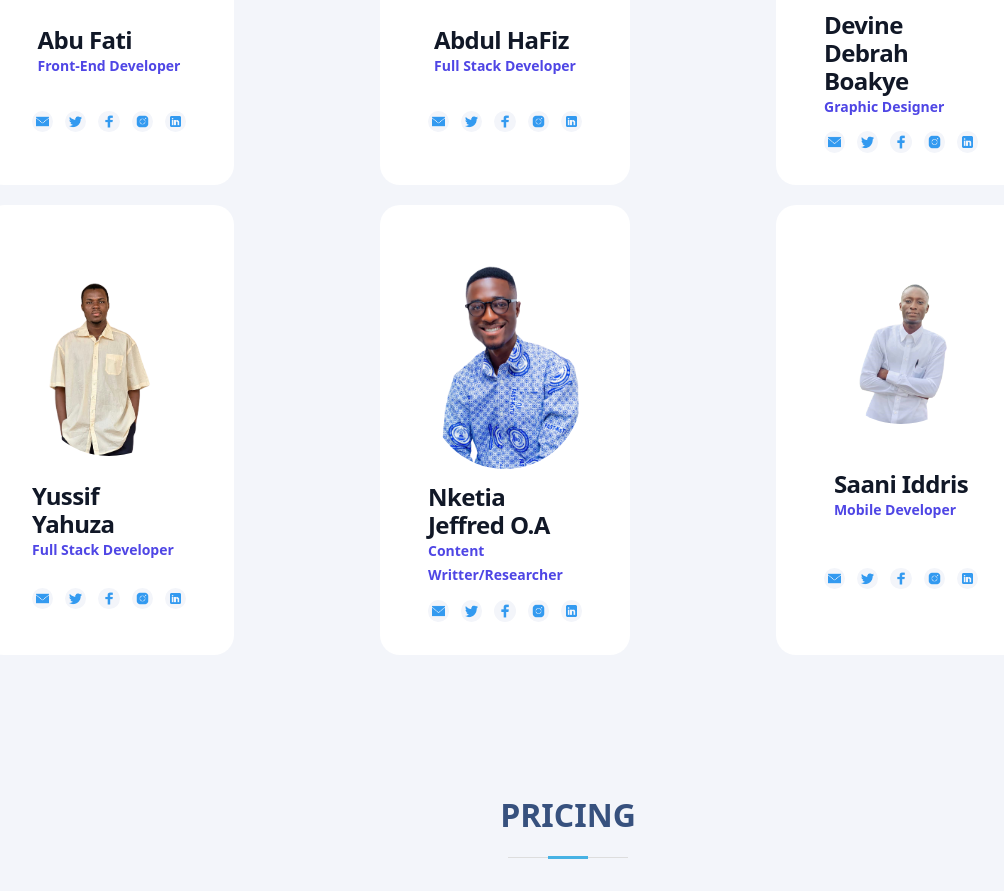
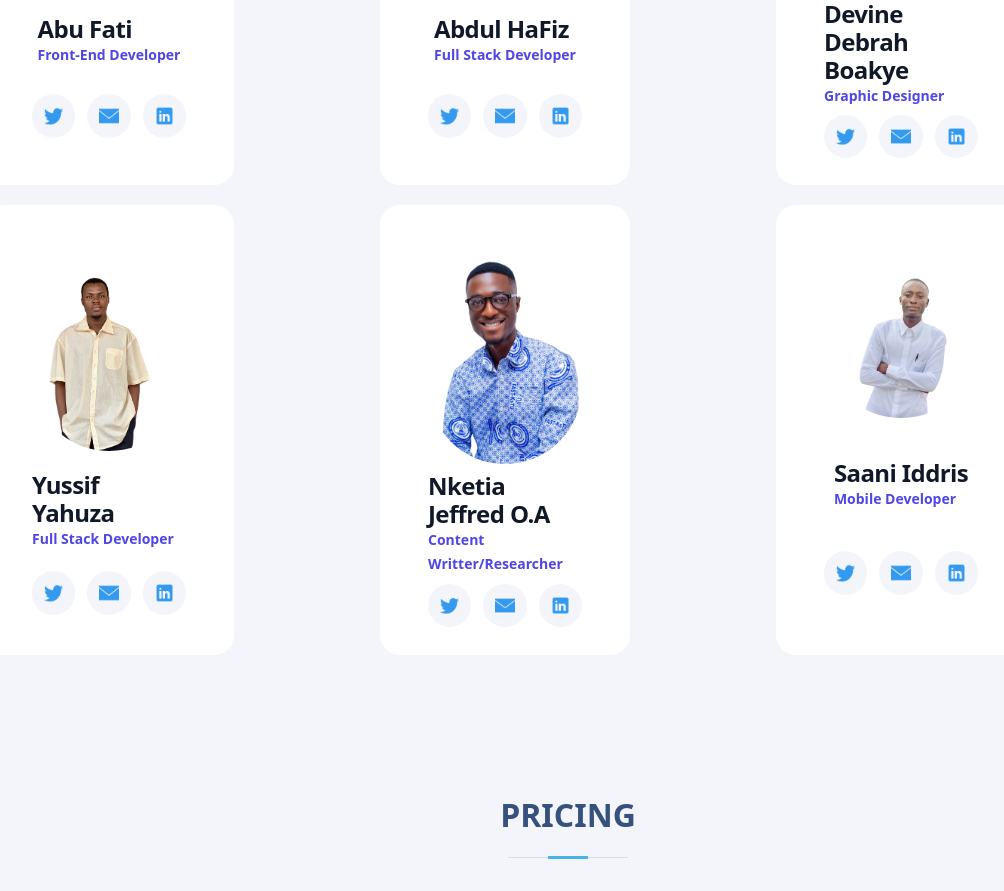
Before and after one commit to SynthoTech/our-landing-page, a React (Vite) app in the folder client/: page / in a window 1280 px wide. Shown: the part 3312-4203 px from the top of the page, without its empty margins (72-1076 px from the left). Built offline with nearby package versions, Linux system fonts and the light colour scheme.

Commit message:
Minor fixes

```diff
--- a/client/src/components/Team.jsx
+++ b/client/src/components/Team.jsx
@@ -1,6 +1,6 @@
 import React from "react";
 import { SectionWrapper } from "../hoc";
-import { team, socials } from "../constants";
+import { team } from "../constants";
 import { Tilt } from "react-tilt";
 import { motion } from "framer-motion";
 import { styles } from "../styles";
@@ -41,7 +41,7 @@ const Team = () => {
                   >
                     <img
                       className="h-[100%] w-[100%] rounded-full"
-                      src={team.icon}
+                      src={team.image}
                       alt=""
                     />
                     <div>
@@ -53,16 +53,33 @@ const Team = () => {
                       </p>
                     </div>
                     <div className="flex gap-3">
-                      {socials.map((social, index) => (
-                        <div
-                          key={social.name}
-                          className="border-none rounded-full bg-[#f3f5fa]"
-                        >
-                          <a href={social.url}>
-                            <img src={social.icon} alt="" className="p-1" />
-                          </a>
-                        </div>
-                      ))}
+                      <div className="border-none rounded-full bg-[#f3f5fa]">
+                        <a href={team.twitterUrl} target="_blank">
+                          <img
+                            src={team.twitterIcon}
+                            alt={team.twitter}
+                            className="p-3"
+                          />
+                        </a>
+                      </div>
+                      <div className="border-none rounded-full bg-[#f3f5fa]">
+                        <a href={team.emailUrl} target="_blank">
+                          <img
+                            src={team.emailIcon}
+                            alt={team.email}
+                            className="p-3"
+                          />
+                        </a>
+                      </div>
+                      <div className="border-none rounded-full bg-[#f3f5fa]">
+                        <a href={team.linkedinUrl} target="_blank">
+                          <img
+                            src={team.linkedinIcon}
+                            alt={team.linkedin}
+                            className="p-3"
+                          />
+                        </a>
+                      </div>
                     </div>
                   </div>
                 </Tilt>
--- a/client/src/constants/index.js
+++ b/client/src/constants/index.js
@@ -64,61 +64,87 @@ export const services = [
 
 export const team = [
   {
-    icon: Fati,
+    image: Fati,
     name: "Abu Fati",
     role: "Front-End Developer",
+    email: "email",
+    emailUrl: "mailto:example@gmail.com",
+    emailIcon: email,
+    twitter: "twitter",
+    twitterUrl: "example@gmail.com",
+    twitterIcon: twitter,
+    linkedin: "linkedIn",
+    linkedinUrl: "example@gmail.com",
+    linkedinIcon: linkedin,
   },
   {
-    icon: Hafiz,
+    image: Hafiz,
     name: "Abdul HaFiz",
     role: "Full Stack Developer",
+    email: "email",
+    emailUrl: "mailto:example@gmail.com",
+    emailIcon: email,
+    twitter: "twitter",
+    twitterUrl: "example@gmail.com",
+    twitterIcon: twitter,
+    linkedin: "linkedIn",
+    linkedinUrl: "example@gmail.com",
+    linkedinIcon: linkedin,
   },
   {
-    icon: Devine,
+    image: Devine,
     name: "Devine Debrah Boakye",
     role: "Graphic Designer",
+    email: "email",
+    emailUrl: "mailto:example@gmail.com",
+    emailIcon: email,
+    twitter: "twitter",
+    twitterUrl: "example@gmail.com",
+    twitterIcon: twitter,
+    linkedin: "linkedIn",
+    linkedinUrl: "example@gmail.com",
+    linkedinIcon: linkedin,
   },
   {
-    icon: Yussif,
+    image: Yussif,
     name: "Yussif Yahuza",
     role: "Full Stack Developer",
+    email: "email",
+    emailUrl: "mailto:yussifyahuza12@gmail.com",
+    emailIcon: email,
+    twitter: "twitter",
+    twitterUrl: "https://twitter.com/yussif_yahuza12",
+    twitterIcon: twitter,
+    linkedin: "linkedIn",
+    linkedinUrl: "https://www.linkedin.com/in/yussif-yahuza",
+    linkedinIcon: linkedin,
   },
   {
-    icon: Jeff,
+    image: Jeff,
     name: "Nketia Jeffred O.A",
     role: "Content Writter/Researcher",
+    email: "email",
+    emailUrl: "mailto:example@gmail.com",
+    emailIcon: email,
+    twitter: "twitter",
+    twitterUrl: "example@gmail.com",
+    twitterIcon: twitter,
+    linkedin: "linkedIn",
+    linkedinUrl: "example@gmail.com",
+    linkedinIcon: linkedin,
   },
   {
-    icon: Zamani,
+    image: Zamani,
     name: "Saani Iddris",
     role: "Mobile Developer",
+    email: "email",
+    emailUrl: "mailto:example@gmail.com",
+    emailIcon: email,
+    twitter: "twitter",
+    twitterUrl: "example@gmail.com",
+    twitterIcon: twitter,
+    linkedin: "linkedIn",
+    linkedinUrl: "example@gmail.com",
+    linkedinIcon: linkedin,
   },
 ];
-
-export const socials = [
-  {
-    name: "email",
-    url: "mailto:example@gmail.com",
-    icon: email,
-  },
-  {
-    name: "twitter",
-    url: "example@gmail.com",
-    icon: twitter,
-  },
-  {
-    name: "facebook",
-    url: "example@gmail.com",
-    icon: facebook,
-  },
-  {
-    name: "instagram",
-    url: "example@gmail.com",
-    icon: instagram,
-  },
-  {
-    name: "linkedIn",
-    url: "example@gmail.com",
-    icon: linkedin,
-  },
-];
```
